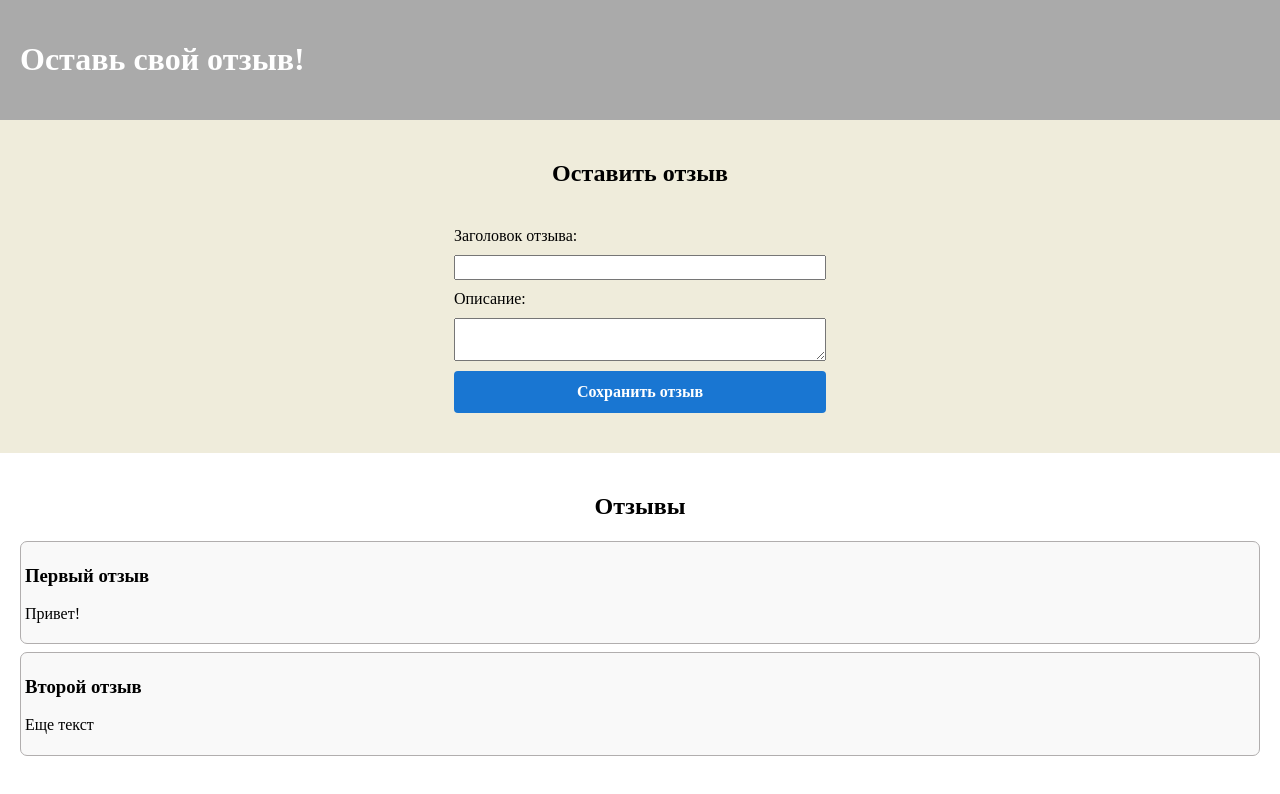
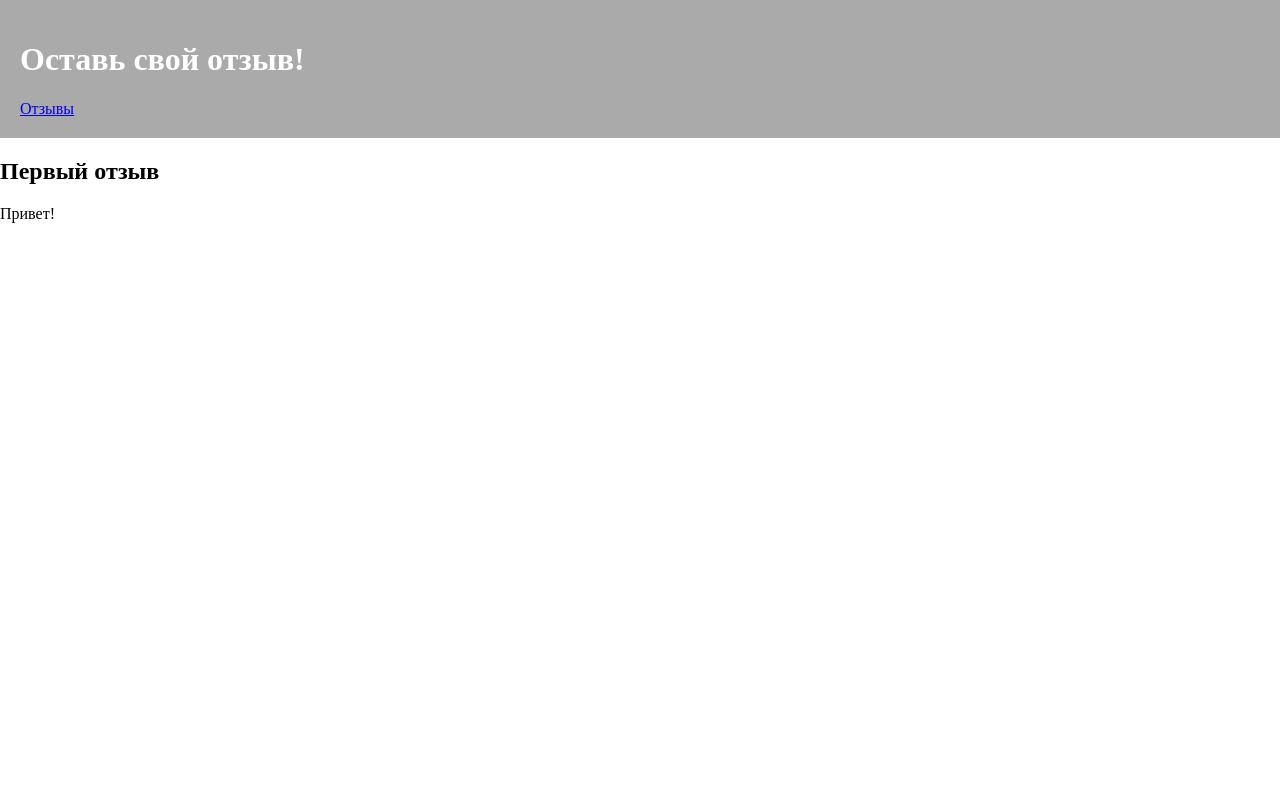
Before and after one commit to alvde-site/posts-redux, a React (Create React App) app: page /posts/1 in a window 1280 px wide. Before the commit this address led to /. Shown: the top 794 px of the page. Built offline with nearby package versions, Linux system fonts and the light colour scheme.

Commit message:
feat: Add SinglePostPage

```diff
--- a/src/components/App/App.js
+++ b/src/components/App/App.js
@@ -9,6 +9,7 @@ import { AddPostForm } from "../AddPostForm/AddPostForm";
 
 import { Navbar } from "../Navbar/Navbar";
 import { PostsList } from "../PostsLIst/PostsList";
+import { SinglePostPage } from "../SinglePostPage/SinglePostPage";
 
 function App() {
   return (
@@ -26,6 +27,7 @@ function App() {
               </React.Fragment>
             )}
           />
+          <Route exact path="/posts/:postId" component={SinglePostPage} />
           <Redirect to="/" />
         </Switch>
       </div>
--- a/src/components/Navbar/Navbar.js
+++ b/src/components/Navbar/Navbar.js
@@ -1,4 +1,5 @@
-import React from 'react'
+import React from "react";
+import { Link } from "react-router-dom";
 
 export const Navbar = () => {
   return (
@@ -7,9 +8,11 @@ export const Navbar = () => {
         <h1 className="navbar__title">Оставь свой отзыв!</h1>
 
         <div className="navbar__content">
-          <div className="navbar__links"></div>
+          <div className="navbar__links">
+            <Link to="/">Отзывы</Link>
+          </div>
         </div>
       </section>
     </nav>
-  )
-}
+  );
+};
--- a/src/components/PostsLIst/PostsList.js
+++ b/src/components/PostsLIst/PostsList.js
@@ -1,4 +1,5 @@
 import { useSelector } from "react-redux";
+import { Link } from "react-router-dom";
 
 export const PostsList = () => {
     const posts = useSelector(state => state.posts);
@@ -7,6 +8,7 @@ export const PostsList = () => {
         <article className="posts__excerpt" key={post.id}>
             <h3>{post.title}</h3>
             <p className="posts__content">{post.content.substring(0,100)}</p>
+            <Link to={`/posts/${post.id}`}>читать весь отзыв</Link>
         </article>
     ))
 
--- /dev/null
+++ b/src/components/SinglePostPage/SinglePostPage.js
@@ -0,0 +1,27 @@
+import React from "react";
+import { useSelector } from "react-redux";
+
+export const SinglePostPage = ({ match }) => {
+  const { postId } = match.params;
+
+  const post = useSelector((state) =>
+    state.posts.find((post) => post.id === postId)
+  );
+
+  if (!post) {
+    return (
+      <section>
+        <h2>Post not found!</h2>
+      </section>
+    );
+  }
+
+  return (
+    <section>
+      <article className="post">
+        <h2>{post.title}</h2>
+        <p className="post-content">{post.content}</p>
+      </article>
+    </section>
+  );
+};
--- a/src/index.js
+++ b/src/index.js
@@ -1,4 +1,3 @@
-import React from 'react';
 import { createRoot } from 'react-dom/client';
 import { Provider } from 'react-redux';
 import { store } from './services/store';
@@ -9,9 +8,7 @@ const container = document.getElementById('root');
 const root = createRoot(container);
 
 root.render(
-  <React.StrictMode>
     <Provider store={store}>
       <App />
     </Provider>
-  </React.StrictMode>
 );
```
Also changed, not shown: src/components/SinglePostPage/SinglePostPage.css (added).
